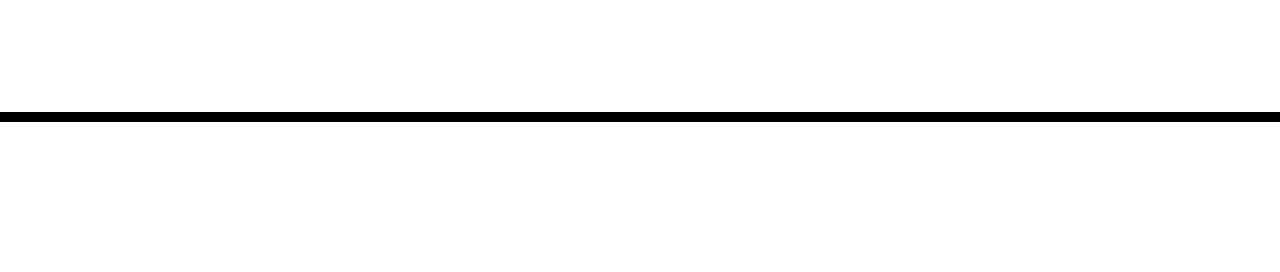
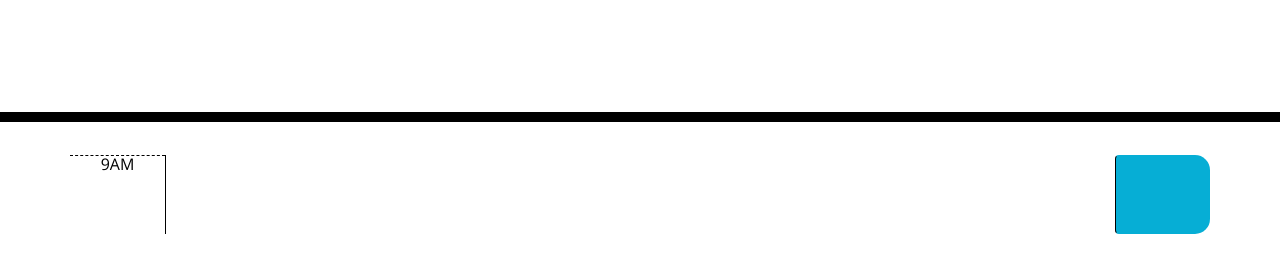
Before and after one commit to GregKrolick/develop-calendar, a plain HTML site: page index.html in a window 1280 px wide. Shown: the part 182-454 px from the top of the page. Drawn offline with nearby package versions, Linux system fonts and the light colour scheme.

Commit message:
add first row

```diff
--- a/index.html
+++ b/index.html
@@ -26,12 +26,16 @@
     <header class="jumbotron">
       <h1 class="display-3">Work Day Scheduler</h1>
       <p class="lead">A simple calendar app for scheduling your work day</p>
-      <!-- Display date on page. Starts as a blank space till date is collected -->
+      <!-- Display date on page. Starts as a blank space till date loads -->
       <p id="current-date" class="lead">&nbsp</p>
     </header>
     <div class="container">
       <!-- Timeblocks go here -->
-
+      <div id='9' class="row time-block">
+        <div class="col-sm-1 hour">9AM</div>
+        <textarea class="col-sm-10 description"></textarea>
+        <button class="col-sm-1 saveBtn btn"></button>
+      </div>
 
     </div>
 
```
